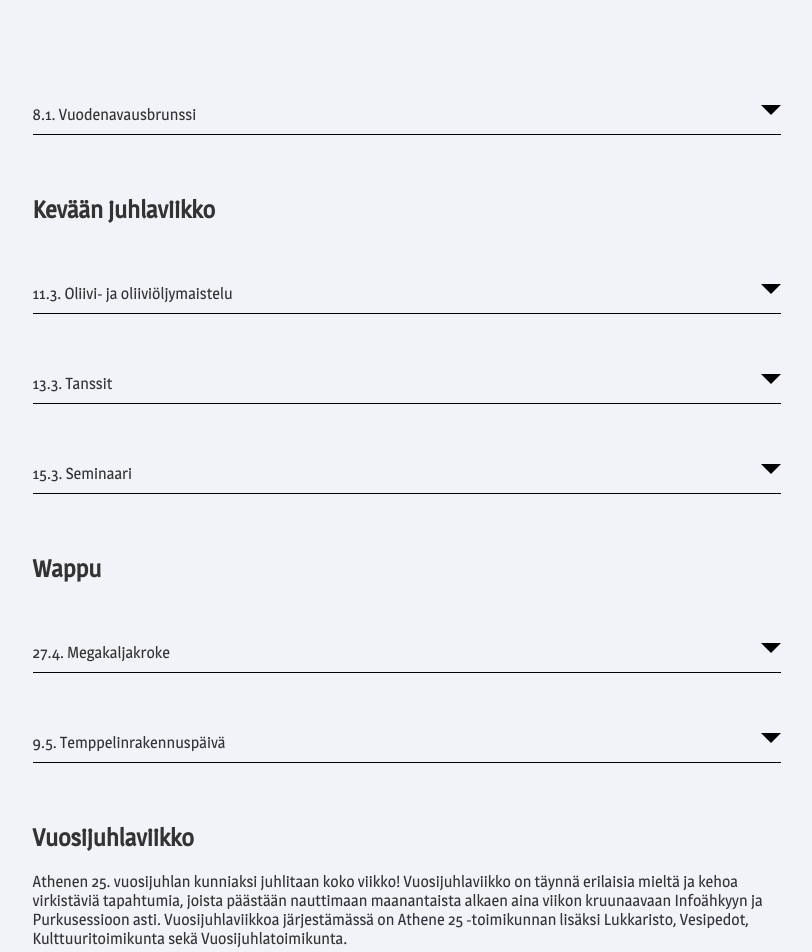
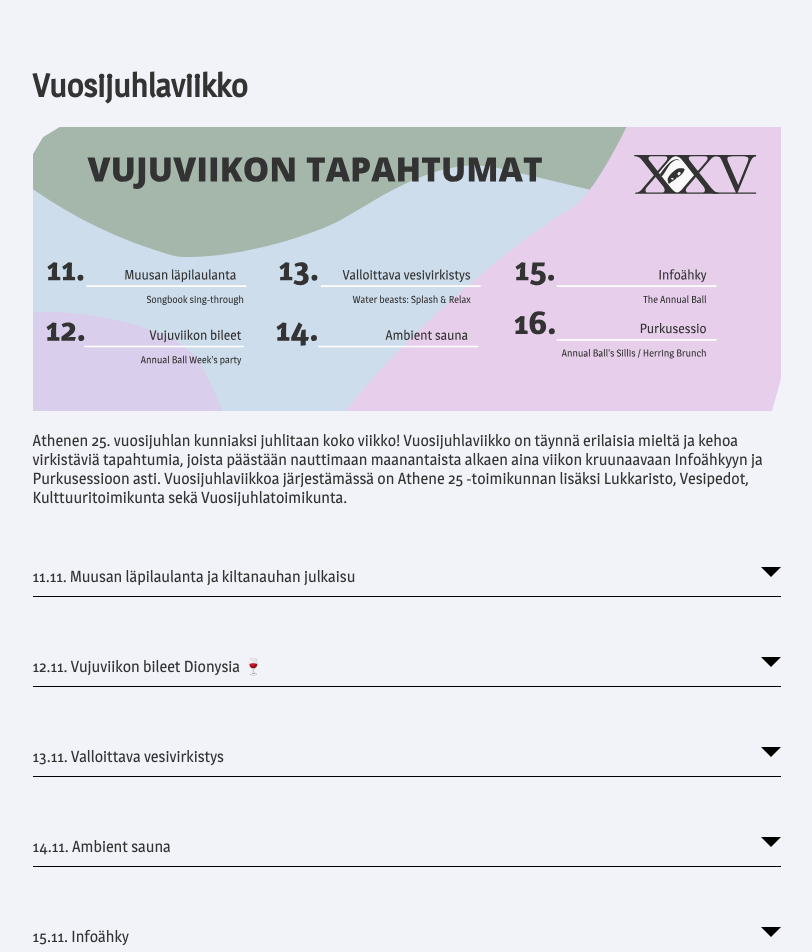
Before and after one commit to jviitamo/juhlavuosisivut, a Vue app in the folder app/: page /fi/events in a window 1280 px wide. Shown: the part 580-1532 px from the top of the page, without its empty margins (233-1045 px from the left). Built offline with nearby package versions, Linux system fonts and the light colour scheme; a web font is replaced by a local one.

Commit message:
Update event structure

```diff
--- a/app/src/components/Events/EventContainer.vue
+++ b/app/src/components/Events/EventContainer.vue
@@ -8,9 +8,26 @@
                 <h1>{{ $t('event_headers[0].header_1') }}</h1>
                 <p>{{ $t('event_headers[0].header_2') }}</p>
             </div>
-            <img src="@/assets/left.svg" alt="Logo" />
+            <img src="@/assets/left.svg" alt="event" />
         </div>
         <div class="event-information-container">
+            <div>
+                <h1>{{ $t('event_headers[0].header_4') }}</h1>
+                <img class="card-image" src="@/assets/events/ball_events.svg" alt="Logo" />
+                <p>{{ $t('event_headers[0].header_41') }}</p>
+                <EventInformation
+                    v-for="(message, key) in getEvents('events_3')" :key="key"
+                    :text=message.text
+                    :information=message.information
+                    :location=message.location
+                    :date=message.date
+                    :time=message.time
+                    :imageName=message.imageName
+                    :link=message.link
+                    :locationLink=message.locationLink
+                />
+            </div>
+            <h1>Muut tapahtumat</h1>
             <div>
                 <EventInformation
                     v-for="(message, key) in getEvents('events_0')" :key="key"
@@ -42,21 +59,6 @@
                 <h2>{{ $t('event_headers[0].header_5') }}</h2>
                 <EventInformation
                     v-for="(message, key) in getEvents('events_2')" :key="key"
-                    :text=message.text
-                    :information=message.information
-                    :location=message.location
-                    :date=message.date
-                    :time=message.time
-                    :imageName=message.imageName
-                    :link=message.link
-                    :locationLink=message.locationLink
-                />
-            </div>
-            <div>
-                <h2>{{ $t('event_headers[0].header_4') }}</h2>
-                <p>{{ $t('event_headers[0].header_41') }}</p>
-                <EventInformation
-                    v-for="(message, key) in getEvents('events_3')" :key="key"
                     :text=message.text
                     :information=message.information
                     :location=message.location
@@ -135,6 +137,10 @@
     margin-top: 100px;
 }
 
+.card-image {
+  width: 100%;
+}
+
 @media screen and (max-width: 600px) {
     .event-information-container {
         width: 90%;
```
Also changed, not shown: app/src/assets/events/ball_events.svg (added).
